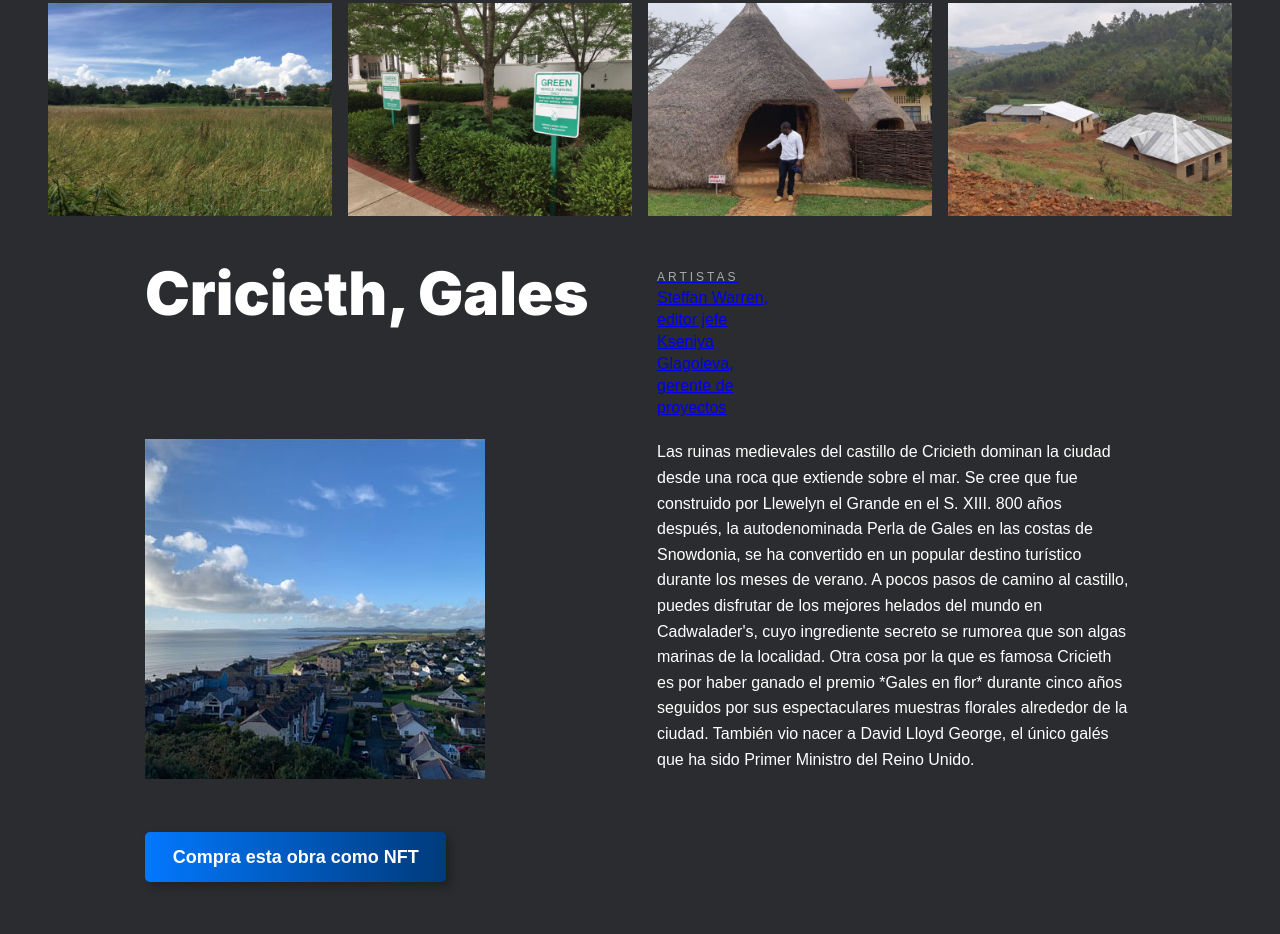
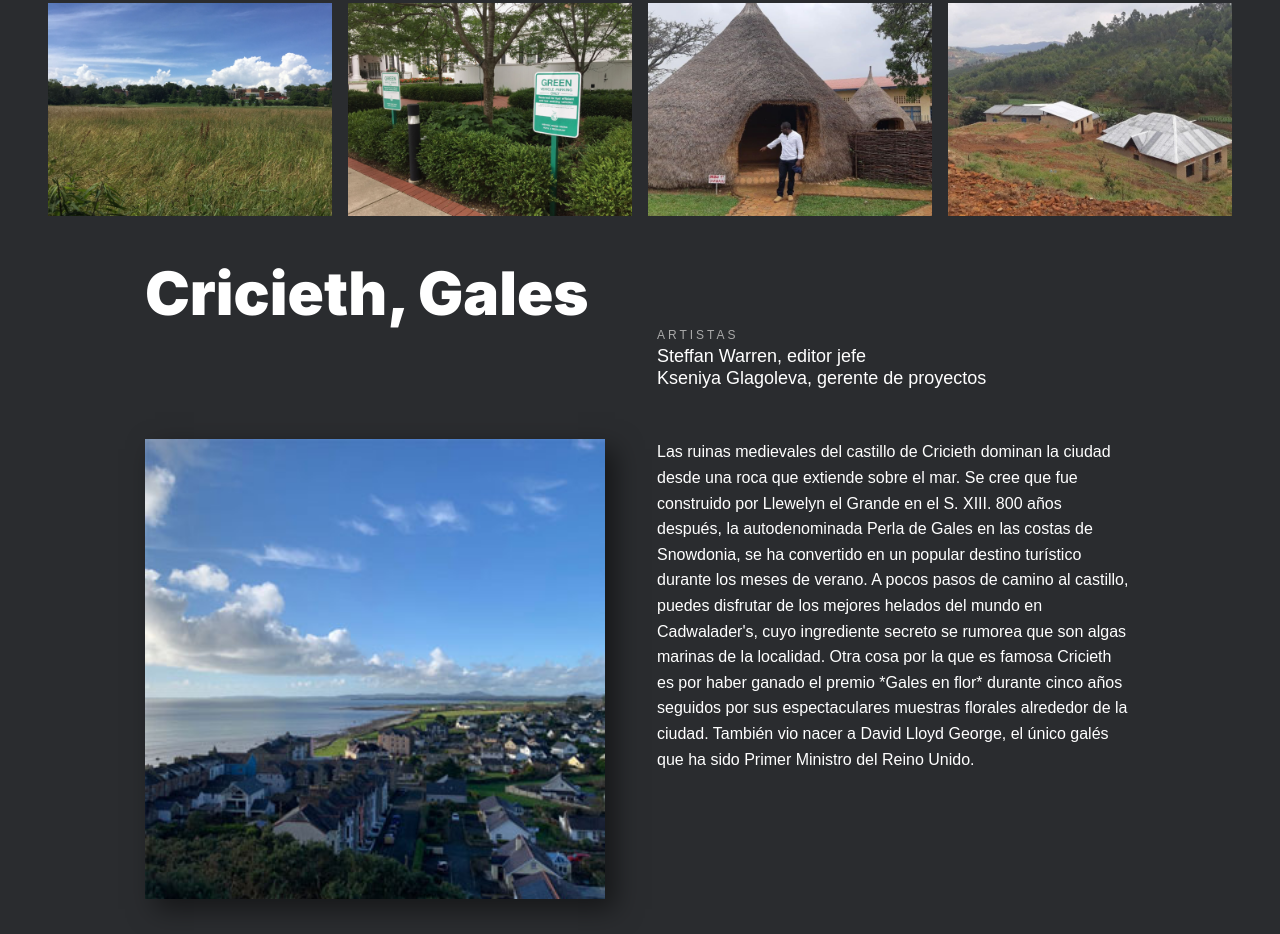
Before and after one commit to Glnndlf/web_project_homeland, a plain HTML site: page index.html in a window 1280 px wide. Shown: the part 2566-3500 px from the top of the page. Drawn offline with nearby package versions, Linux system fonts and the light colour scheme.

Commit message:
BEM complying

```diff
--- a/index.html
+++ b/index.html
@@ -78,12 +78,12 @@
           <div class="story__contenido">
             <h2 class="story__header">Cricieth, Gales</h2>
             <div class="story__imagen">
-              <img src="./images/Cricieth-Gales.jpg" alt="Sky-Cricieth-Gales" class="stories__image-item">
+              <img src="./images/Cricieth-Gales.jpg" alt="Sky-Cricieth-Gales" class="story__image-item">
             </div>
             <a class="story__boton" href="https://www.theverge.com/22310188/nft-explainer-what-is-blockchain-crypto-art-faq">
               Compra esta obra como NFT
             </a>
-            <a href="https://www.theverge.com/22310188/nft-explainer-what-is-blockchain-crypto-art-faq" class="stories__link">
+            <a href="https://www.theverge.com/22310188/nft-explainer-what-is-blockchain-crypto-art-faq" class="story__link">
               <span class="story__link-heading">ARTISTAS</span>
               <p class="story__link-artist">Steffan Warren, editor jefe</p>
               <p class="story__link-artist">
```
